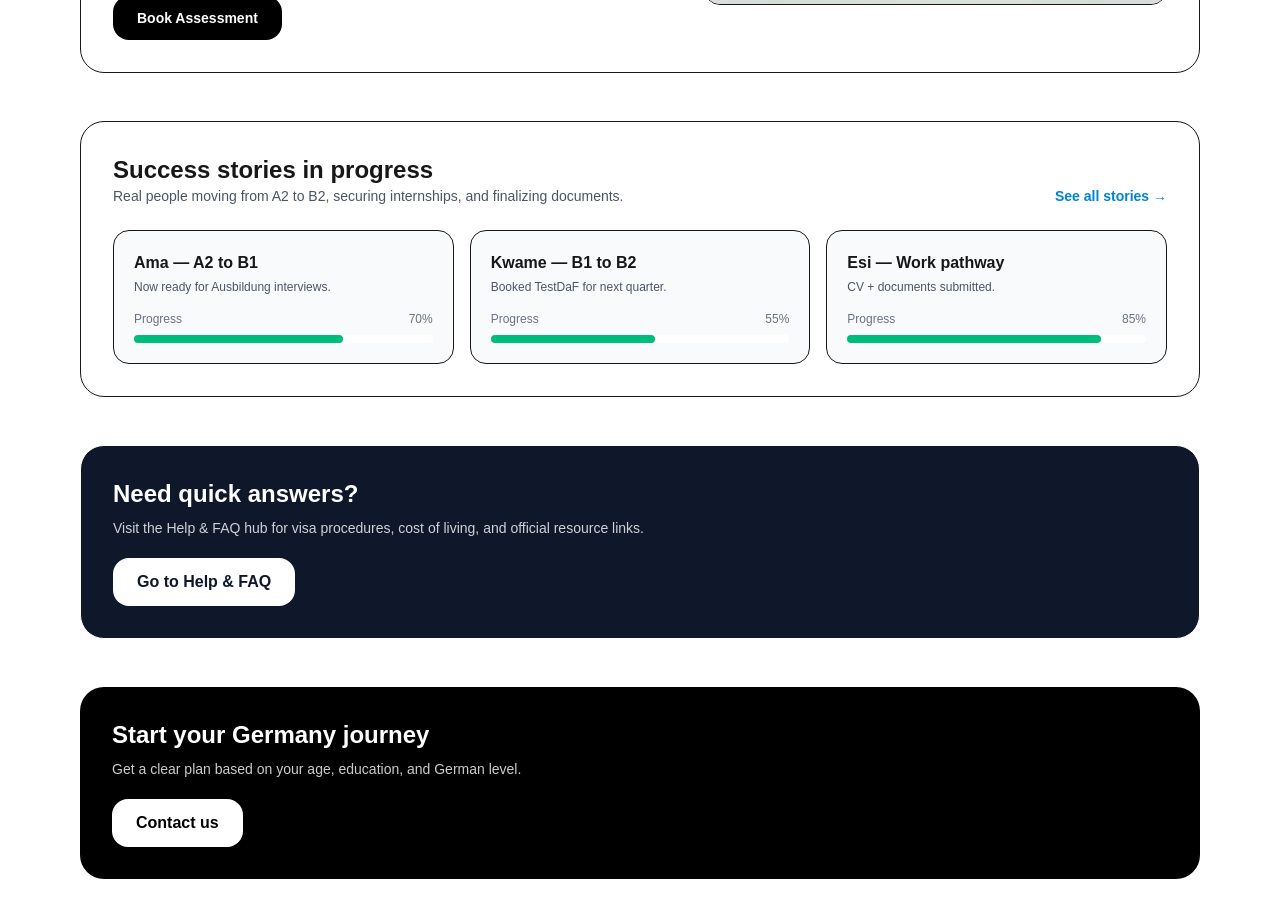
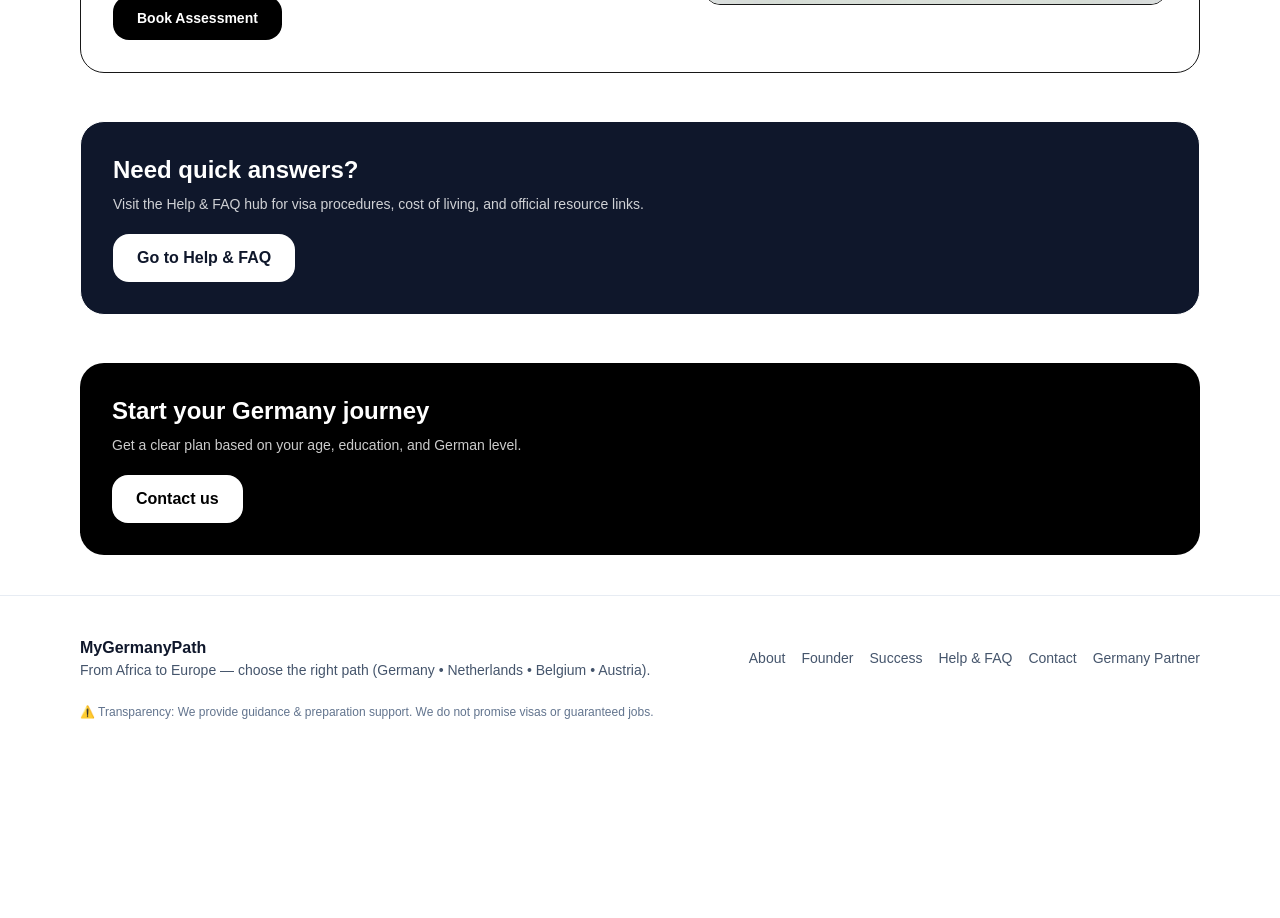
Before and after one commit to learngermanghana/mygermanypath, a Next.js app: page / in a window 1280 px wide. Shown: the part 1500-2418 px from the top of the page. After the commit the page ends 2260 px from the top, so only its background shows below. Built offline with nearby package versions, Linux system fonts and the light colour scheme.

Commit message:
Remove success stories section

```diff
--- a/src/app/page.tsx
+++ b/src/app/page.tsx
@@ -117,46 +117,6 @@ export default function Home() {
         </div>
       </section>
 
-      {/* SUCCESS STORIES */}
-      <section className="rounded-3xl border p-8">
-        <div className="flex flex-col gap-2 md:flex-row md:items-end md:justify-between">
-          <div>
-            <h2 className="text-2xl font-bold">Success stories in progress</h2>
-            <p className="text-sm text-gray-600">
-              Real people moving from A2 to B2, securing internships, and finalizing documents.
-            </p>
-          </div>
-          <Link href="/success" className="text-sm font-semibold text-sky-600">
-            See all stories →
-          </Link>
-        </div>
-        <div className="mt-6 grid gap-4 md:grid-cols-3">
-          {[
-            { title: "Ama — A2 to B1", note: "Now ready for Ausbildung interviews.", value: 70 },
-            { title: "Kwame — B1 to B2", note: "Booked TestDaF for next quarter.", value: 55 },
-            { title: "Esi — Work pathway", note: "CV + documents submitted.", value: 85 },
-          ].map((story) => (
-            <div key={story.title} className="rounded-2xl border bg-gray-50 p-5">
-              <p className="font-semibold">{story.title}</p>
-              <p className="mt-1 text-xs text-gray-600">{story.note}</p>
-              <div className="mt-4 space-y-2">
-                <div className="flex items-center justify-between text-xs text-gray-500">
-                  <span>Progress</span>
-                  <span>{story.value}%</span>
-                </div>
-                <div className="h-2 w-full rounded-full bg-white">
-                  <div
-                    className="h-2 rounded-full bg-emerald-500"
-                    style={{ width: `${story.value}%` }}
-                    aria-hidden="true"
-                  />
-                </div>
-              </div>
-            </div>
-          ))}
-        </div>
-      </section>
-
       {/* HELP */}
       <section className="rounded-3xl border bg-slate-900 p-8 text-white">
         <h2 className="text-2xl font-bold">Need quick answers?</h2>
```
